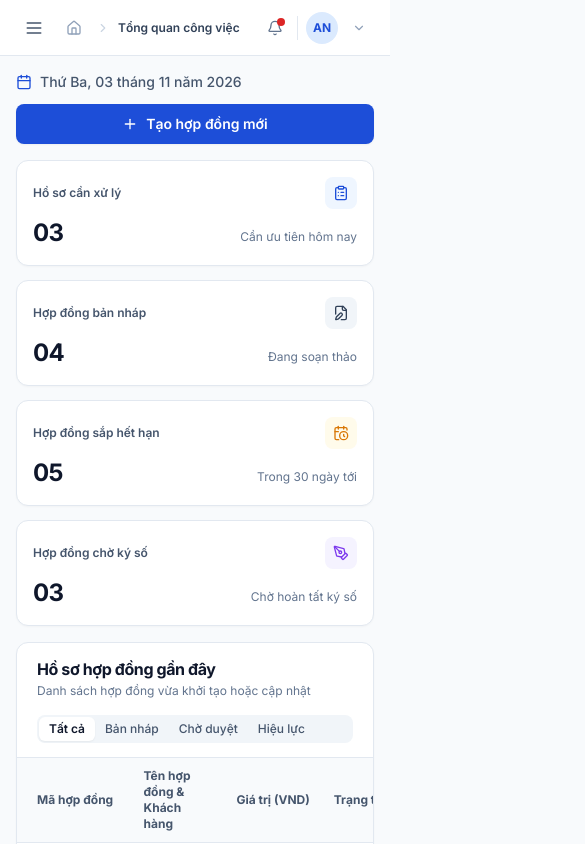
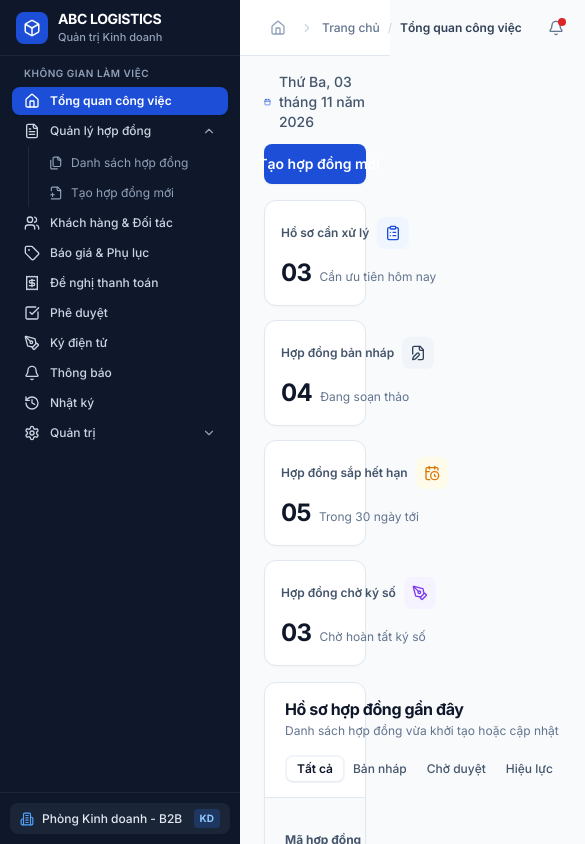
Before and after one commit to zero-seven-team/abc-business-management, a React (Vite) app in the folder frontend/: page / in a window 390 px wide. Shown: the top 844 px of the page, 585 px wide, since content can reach past the window. Built offline with nearby package versions, Linux system fonts and the light colour scheme; no server answers.

Commit message:
revert(frontend): undo responsive sidebar changes (PR #21)

```diff
--- a/frontend/src/components/layout/AppLayout.tsx
+++ b/frontend/src/components/layout/AppLayout.tsx
@@ -1,45 +1,15 @@
-import React, { useEffect, useState } from 'react';
-import { Outlet, useLocation } from 'react-router-dom';
+import React from 'react';
+import { Outlet } from 'react-router-dom';
 import { Sidebar } from './Sidebar';
 import { Header } from './Header';
 
 export const AppLayout: React.FC = () => {
-  const [sidebarOpen, setSidebarOpen] = useState(false);
-  const { pathname } = useLocation();
-
-  useEffect(() => setSidebarOpen(false), [pathname]);
-
-  useEffect(() => {
-    if (!sidebarOpen) return;
-    const closeOnEscape = (event: KeyboardEvent) => {
-      if (event.key === 'Escape') setSidebarOpen(false);
-    };
-    const desktop = window.matchMedia('(min-width: 1024px)');
-    const closeOnDesktop = () => {
-      if (desktop.matches) setSidebarOpen(false);
-    };
-    window.addEventListener('keydown', closeOnEscape);
-    desktop.addEventListener('change', closeOnDesktop);
-    return () => {
-      window.removeEventListener('keydown', closeOnEscape);
-      desktop.removeEventListener('change', closeOnDesktop);
-    };
-  }, [sidebarOpen]);
-
   return (
     <div className="flex min-h-screen bg-[#F8FAFC] text-slate-900">
-      {sidebarOpen && (
-        <button
-          type="button"
-          aria-label="Đóng thanh điều hướng"
-          className="fixed inset-0 z-30 bg-slate-900/40 lg:hidden"
-          onClick={() => setSidebarOpen(false)}
-        />
-      )}
-      <Sidebar open={sidebarOpen} onClose={() => setSidebarOpen(false)} />
-      <div className="flex min-w-0 flex-1 flex-col lg:pl-[240px]">
-        <Header sidebarOpen={sidebarOpen} onOpenMenu={() => setSidebarOpen(true)} />
-        <main className="min-w-0 flex-1 px-4 py-4 sm:px-6">
+      <Sidebar />
+      <div className="flex min-w-0 flex-1 flex-col pl-[240px]">
+        <Header />
+        <main className="flex-1 px-6 py-4">
           <div className="mx-auto max-w-[1360px]">
             <Outlet />
           </div>
--- a/frontend/src/components/layout/Header.tsx
+++ b/frontend/src/components/layout/Header.tsx
@@ -6,7 +6,6 @@ import {
   Search,
   Bell,
   ChevronDown,
-  Menu,
 } from 'lucide-react';
 
 interface BreadcrumbMeta {
@@ -57,31 +56,16 @@ function getBreadcrumbMeta(pathname: string): BreadcrumbMeta {
   };
 }
 
-interface HeaderProps {
-  sidebarOpen: boolean;
-  onOpenMenu: () => void;
-}
-
-export const Header: React.FC<HeaderProps> = ({ sidebarOpen, onOpenMenu }) => {
+export const Header: React.FC = () => {
   const location = useLocation();
   const breadcrumb = getBreadcrumbMeta(location.pathname);
 
   return (
-    <header className="sticky top-0 z-20 flex h-14 w-full min-w-0 items-center justify-between gap-2 border-b border-[#E2E8F0] bg-[#FFFFFF] px-4 sm:gap-4 sm:px-6">
-      <button
-        type="button"
-        aria-label="Mở menu"
-        aria-controls="main-sidebar"
-        aria-expanded={sidebarOpen}
-        onClick={onOpenMenu}
-        className="flex h-9 w-9 shrink-0 items-center justify-center rounded-lg text-slate-600 hover:bg-slate-100 lg:hidden"
-      >
-        <Menu className="h-5 w-5" />
-      </button>
+    <header className="sticky top-0 z-20 flex h-14 w-full items-center justify-between gap-4 border-b border-[#E2E8F0] bg-[#FFFFFF] px-6">
       {/* Dynamic Breadcrumb */}
       <nav
         aria-label="Breadcrumb"
-        className="flex min-w-0 flex-1 items-center gap-2 text-xs"
+        className="flex items-center gap-2 text-xs whitespace-nowrap"
       >
         <Link
           to="/"
@@ -91,17 +75,17 @@ export const Header: React.FC<HeaderProps> = ({ sidebarOpen, onOpenMenu }) => {
           <Home className="h-4 w-4" />
         </Link>
         <ChevronRight className="h-3.5 w-3.5 shrink-0 text-slate-300" />
-        <span className="hidden font-medium text-slate-500 whitespace-nowrap xl:inline">
+        <span className="font-medium text-slate-500 whitespace-nowrap">
           {breadcrumb.section}
         </span>
-        <span className="hidden text-slate-300 xl:inline">/</span>
-        <span className="truncate font-semibold text-slate-700">
+        <span className="text-slate-300">/</span>
+        <span className="font-semibold text-slate-700 whitespace-nowrap">
           {breadcrumb.current}
         </span>
       </nav>
 
       {/* Center Search Bar */}
-      <div className="hidden w-56 shrink-0 items-center xl:flex 2xl:w-80">
+      <div className="hidden md:flex items-center w-80 lg:w-96">
         <div className="relative w-full">
           <Search className="pointer-events-none absolute left-3 top-1/2 h-4 w-4 -translate-y-1/2 text-slate-400" />
           <input
@@ -113,7 +97,7 @@ export const Header: React.FC<HeaderProps> = ({ sidebarOpen, onOpenMenu }) => {
       </div>
 
       {/* Right Notification & Demo User Info */}
-      <div className="flex shrink-0 items-center gap-1 whitespace-nowrap sm:gap-3">
+      <div className="flex items-center gap-3 shrink-0 whitespace-nowrap">
         <button
           type="button"
           className="relative flex h-9 w-9 shrink-0 items-center justify-center rounded-lg text-slate-500 hover:bg-slate-100 hover:text-slate-800 transition-colors cursor-pointer"
@@ -132,7 +116,7 @@ export const Header: React.FC<HeaderProps> = ({ sidebarOpen, onOpenMenu }) => {
           <div className="flex h-8 w-8 shrink-0 items-center justify-center rounded-full bg-blue-100 text-xs font-bold text-[#1D4ED8]">
             AN
           </div>
-          <div className="hidden text-left whitespace-nowrap xl:block">
+          <div className="text-left whitespace-nowrap">
             <div className="text-xs font-bold text-slate-900 leading-tight whitespace-nowrap">
               Nguyễn Văn An
             </div>
--- a/frontend/src/components/layout/Sidebar.tsx
+++ b/frontend/src/components/layout/Sidebar.tsx
@@ -16,16 +16,10 @@ import {
   ChevronDown,
   Box,
   Building2,
-  X,
 } from 'lucide-react';
 import { cn } from '@/lib/utils';
 
-interface SidebarProps {
-  open: boolean;
-  onClose: () => void;
-}
-
-export const Sidebar: React.FC<SidebarProps> = ({ open, onClose }) => {
+export const Sidebar: React.FC = () => {
   const location = useLocation();
   const isContractSection = location.pathname.startsWith('/contracts');
   const [contractsOpen, setContractsOpen] = useState<boolean>(true);
@@ -33,11 +27,7 @@ export const Sidebar: React.FC<SidebarProps> = ({ open, onClose }) => {
 
   return (
     <aside
-      id="main-sidebar"
-      className={cn(
-        'fixed inset-y-0 left-0 z-40 w-[240px] shrink-0 flex-col bg-[#0F172A] text-slate-300 select-none lg:flex',
-        open ? 'flex' : 'hidden'
-      )}
+      className="fixed inset-y-0 left-0 z-30 flex w-[240px] shrink-0 flex-col bg-[#0F172A] text-slate-300 select-none"
       aria-label="Thanh điều hướng chính"
     >
       {/* Brand Logo */}
@@ -53,14 +43,6 @@ export const Sidebar: React.FC<SidebarProps> = ({ open, onClose }) => {
             Quản trị Kinh doanh
           </div>
         </div>
-        <button
-          type="button"
-          aria-label="Đóng menu"
-          className="rounded-md p-1 text-slate-300 hover:bg-slate-800 lg:hidden"
-          onClick={onClose}
-        >
-          <X className="h-4 w-4" />
-        </button>
       </div>
 
       {/* Navigation */}
@@ -70,12 +52,7 @@ export const Sidebar: React.FC<SidebarProps> = ({ open, onClose }) => {
             Không gian làm việc
           </div>
 
-          <nav
-            className="sidebar-scroll space-y-0.5"
-            onClick={(event) => {
-              if ((event.target as HTMLElement).closest('a')) onClose();
-            }}
-          >
+          <nav className="sidebar-scroll space-y-0.5">
             {/* Trang chủ - Tổng quan công việc */}
             <NavLink
               to="/"
--- a/frontend/src/pages/CreateContractPage.tsx
+++ b/frontend/src/pages/CreateContractPage.tsx
@@ -508,9 +508,9 @@ export const CreateContractPage: React.FC = () => {
         {/* Cột trái: thông tin & điều khoản */}
         <fieldset disabled={isFormLocked} className="min-w-0 space-y-4">
           <Card>
-            <CardHeader className="flex flex-col flex-wrap gap-1.5 pb-3 sm:flex-row sm:items-center sm:justify-between">
+            <CardHeader className="flex flex-col gap-1.5 pb-3 sm:flex-row sm:items-center sm:justify-between">
               <CardTitle className="text-base">Thông tin hợp đồng</CardTitle>
-              <span className="max-w-full rounded-md bg-slate-100 px-2.5 py-1 text-xs font-medium text-slate-600">
+              <span className="rounded-md bg-slate-100 px-2.5 py-1 text-xs font-medium text-slate-600 whitespace-nowrap">
                 {createdContract
                   ? `Mã HĐ: ${createdContract.contractCode} • Người tạo: Nguyễn Văn An (NV-KD-001)`
                   : 'Mã HĐ: Tự động cấp khi lưu • Người tạo: Nguyễn Văn An (NV-KD-001)'}
@@ -696,7 +696,7 @@ export const CreateContractPage: React.FC = () => {
       </div>
 
       {/* Thanh hành động cố định cuối trang */}
-      <div className="sticky bottom-0 z-10 -mx-4 -mb-4 flex flex-col gap-3 border-t border-[#E2E8F0] bg-white px-4 py-3.5 sm:-mx-6 sm:flex-row sm:items-center sm:justify-between sm:px-6">
+      <div className="sticky bottom-0 z-10 -mx-6 -mb-4 flex flex-col gap-3 border-t border-[#E2E8F0] bg-white px-6 py-3.5 sm:flex-row sm:items-center sm:justify-between">
         <p className="flex items-center gap-2 text-sm text-slate-500">
           {createdContract ? (
             <>
```
